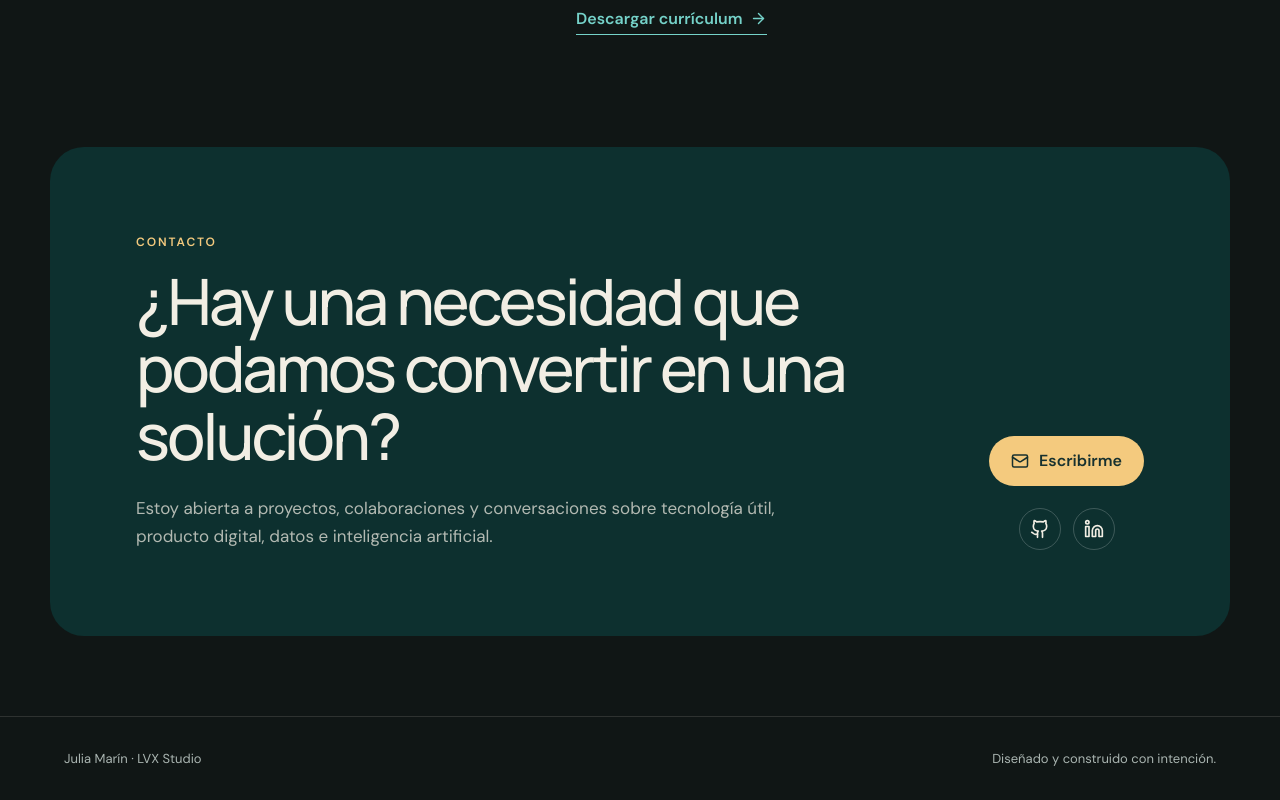
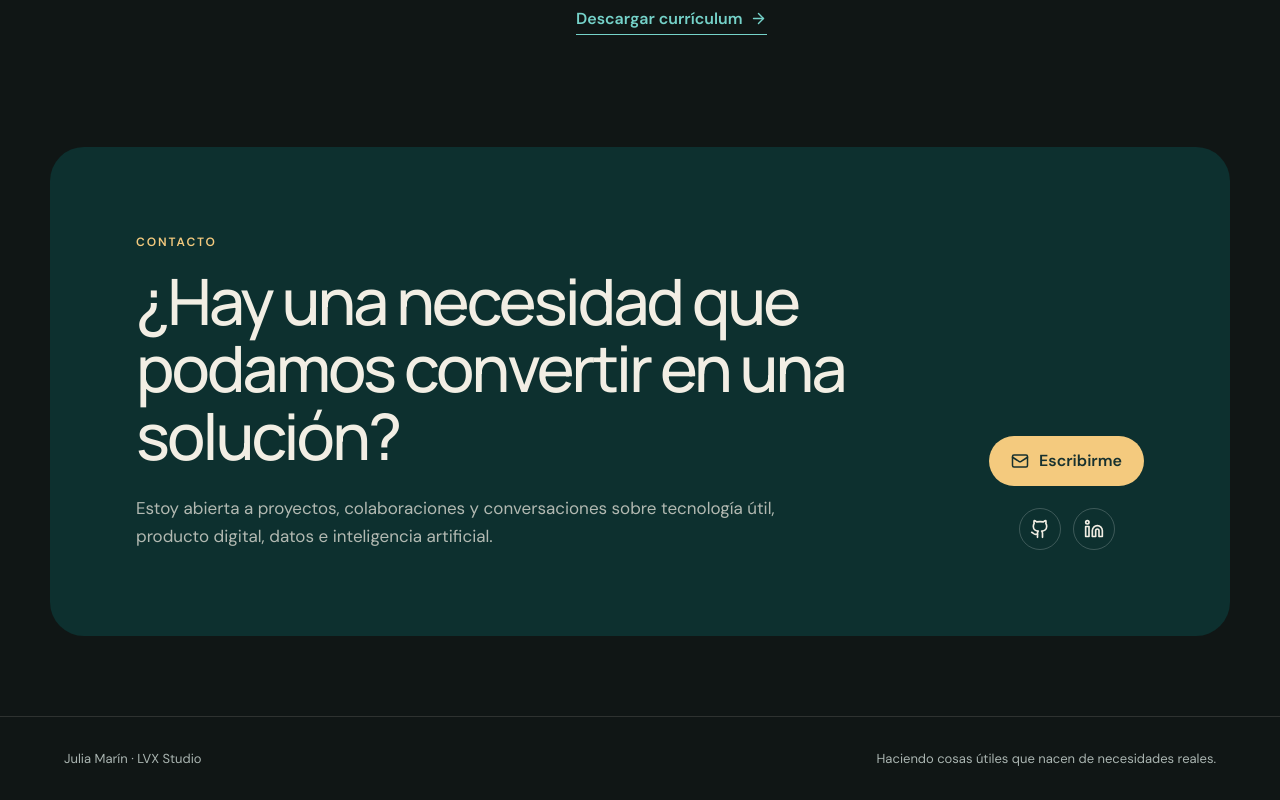
Before and after one commit to Juliams93/MI-PORTAFOLIO, a React (Vite) app: page / in a window 1280 px wide. Shown: the part 6583-7383 px from the top of the page. Built offline with nearby package versions, Linux system fonts and the light colour scheme.

Commit message:
Refine portfolio footer voice

```diff
--- a/src/App.jsx
+++ b/src/App.jsx
@@ -129,6 +129,6 @@ export default function App() {
 
       <section className="contact section" id="contacto"><div className="contact-copy"><p className="eyebrow">Contacto</p><h2>¿Hay una necesidad que podamos convertir en una solución?</h2><p>Estoy abierta a proyectos, colaboraciones y conversaciones sobre tecnología útil, producto digital, datos e inteligencia artificial.</p></div><div className="contact-actions"><a className="button primary" href="mailto:jul.ms1193@gmail.com"><Mail size={18}/> Escribirme</a><div className="social-links"><a href="https://github.com/Juliams93" target="_blank" rel="noreferrer" aria-label="GitHub"><Github size={20}/></a><a href="https://linkedin.com/in/julia-marín-salas-b20167309" target="_blank" rel="noreferrer" aria-label="LinkedIn"><Linkedin size={20}/></a></div></div></section>
     </main>
-    <footer><span>Julia Marín · LVX Studio</span><span>Diseñado y construido con intención.</span></footer>
+    <footer><span>Julia Marín · LVX Studio</span><span>Haciendo cosas útiles que nacen de necesidades reales.</span></footer>
   </div>;
 }
```
